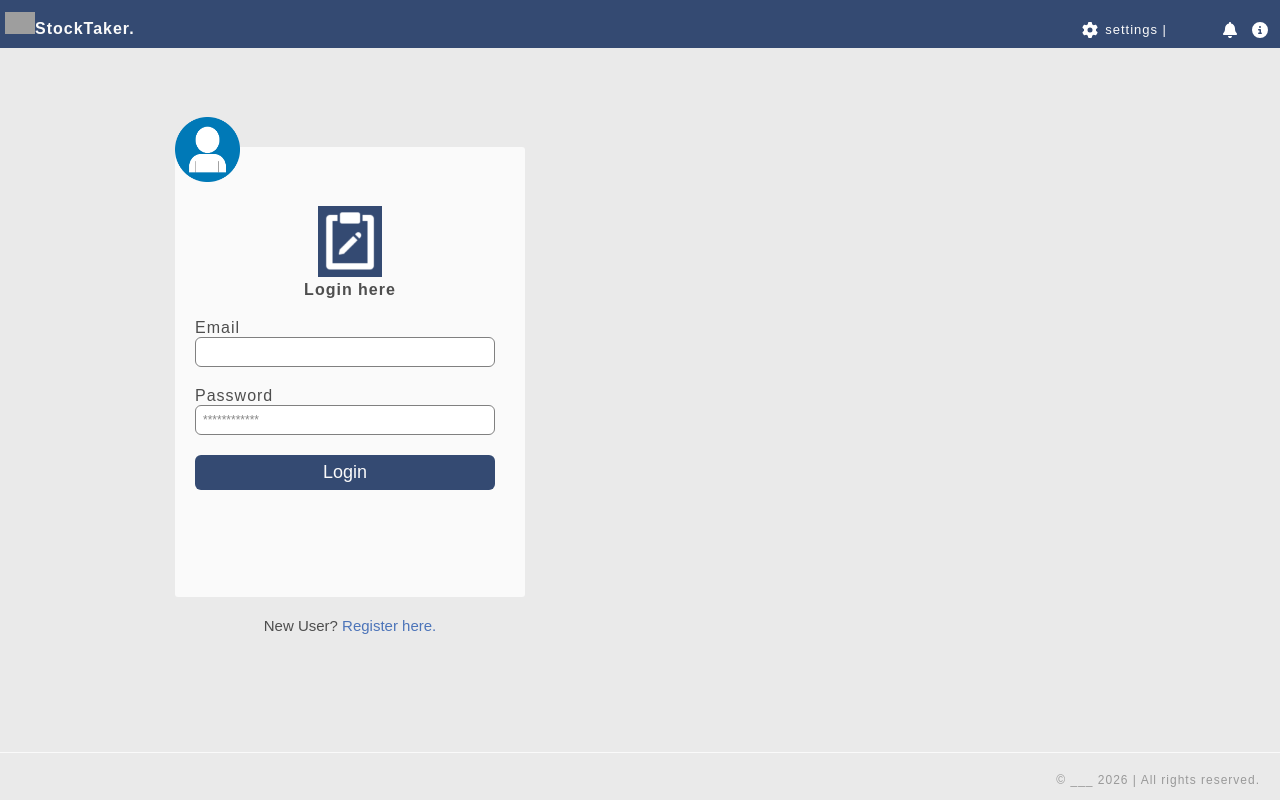
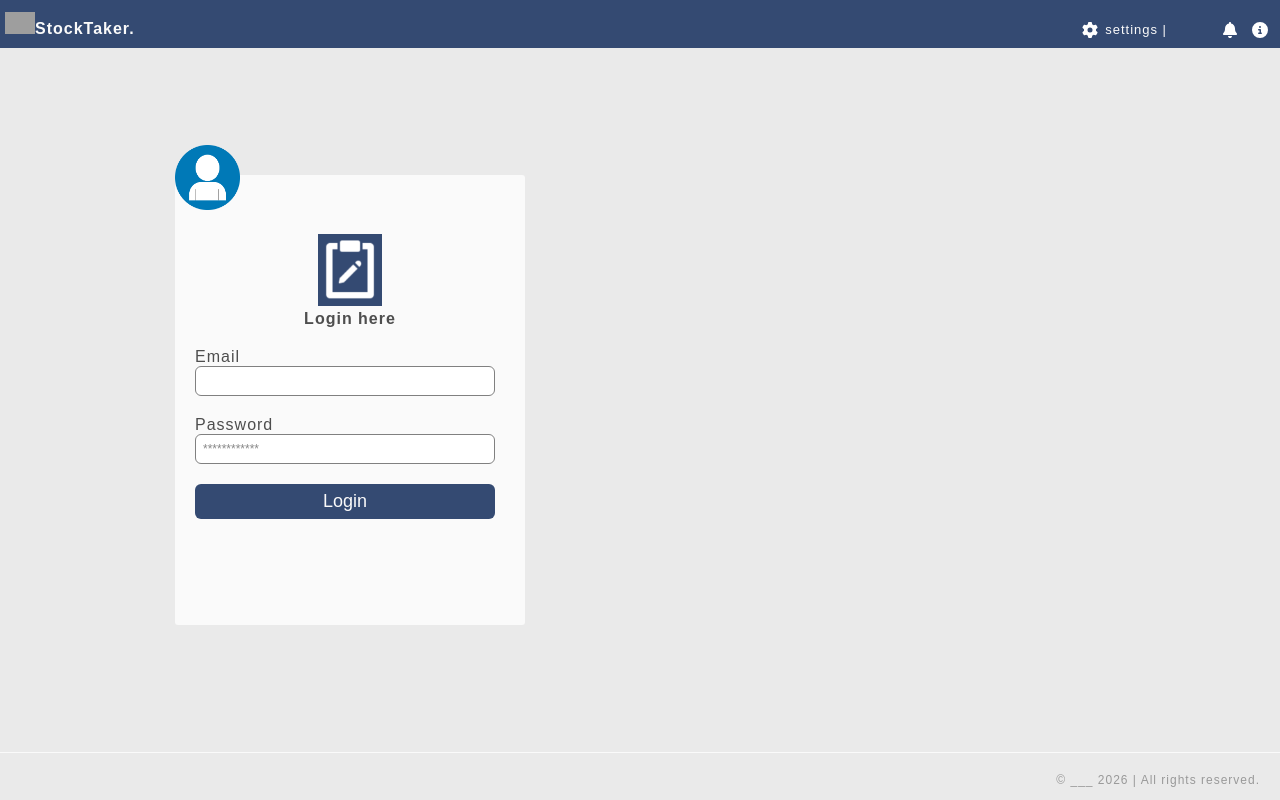
Before and after one commit to josealbin/stocktaker-client, a React (Vite) app: page / in a window 1280 px wide. Built offline with nearby package versions, Linux system fonts and the light colour scheme; grey boxes are pictures that could not be loaded.

Commit message:
user register removed

```diff
--- a/src/components/User/UserLogin.jsx
+++ b/src/components/User/UserLogin.jsx
@@ -62,7 +62,7 @@ function UserLogin({ setUser }) {
                     {loginError && <p className="login-error"><FontAwesomeIcon icon={faTriangleExclamation} className='icon' /> {loginError}</p>}
                 </form>
             </div>
-            <p className="login-path">New User? <Link to="/login">Register here.</Link></p>
+            {/* <p className="login-path">New User? <Link to="/login">Register here.</Link></p> */}
         </div>
     )
 }
```
